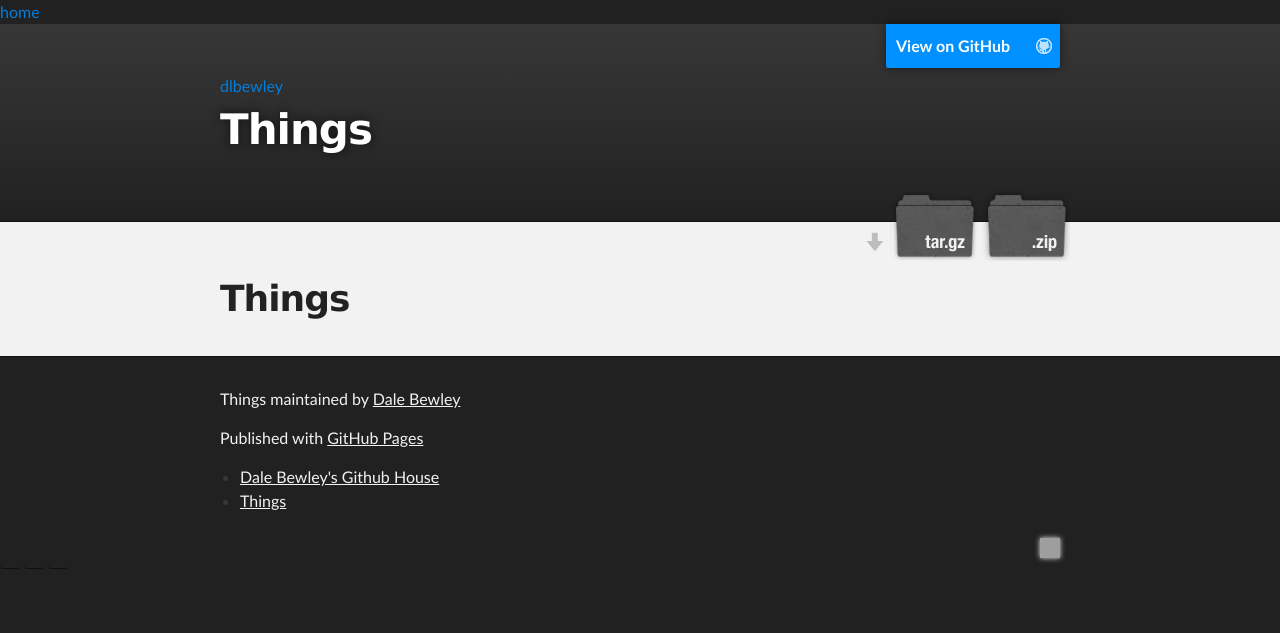
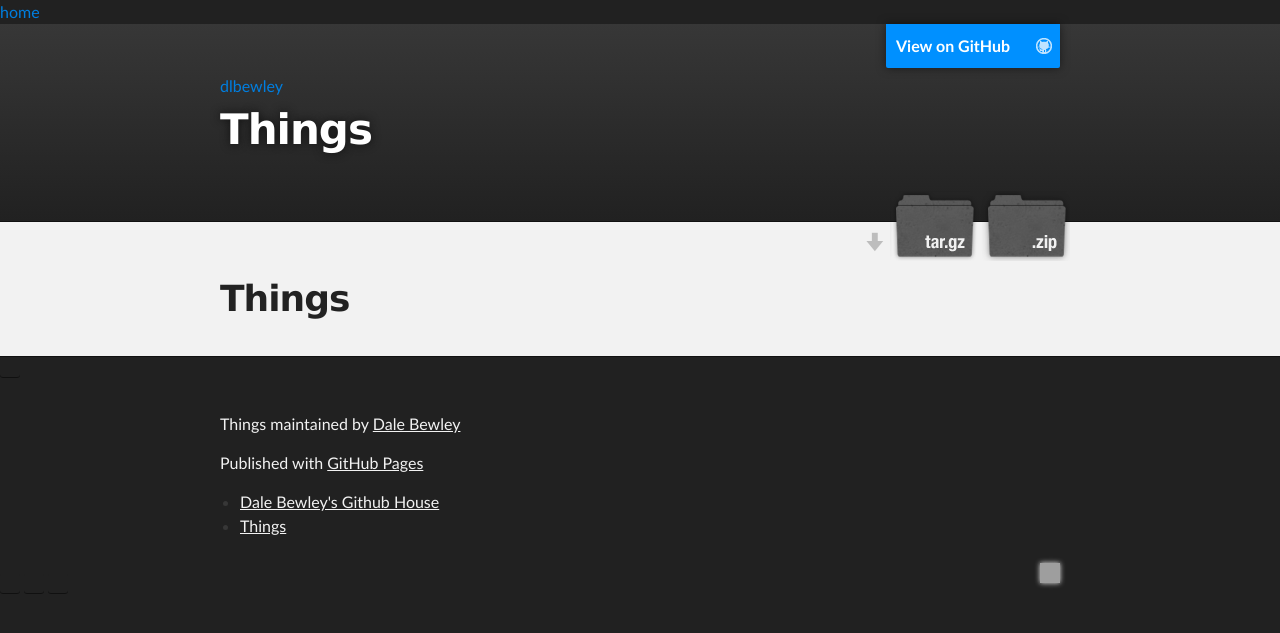
Before and after one commit to dlbewley/dlbewley.github.io, a Jekyll site: the page built from things.html, in a window 1280 px wide. Shown: the top 633 px of the page. Built offline with Jekyll 4.4.1, drawn with Linux system fonts in a browser that asks for light colours; the repository's description, which GitHub fills in, is left out; grey boxes are pictures that could not be loaded.

Commit message:
KRU2AycvPa71ei2E9BVO

```diff
--- a/_includes/footer_slate.html
+++ b/_includes/footer_slate.html
@@ -1,4 +1,5 @@
     <!-- FOOTER  -->
+  {% if site.footer_links.github %}<a href="http://github.com/{{ site.footer-links.github }}" class="webicon github small">GH</a>{% endif %}
     <div id="footer_wrap" class="outer">
       <footer class="inner">
         <p class="copyright">{{page.title}} maintained by <a href="https://github.com/dlbewley">{{page.author.name}}</a></p>
```
